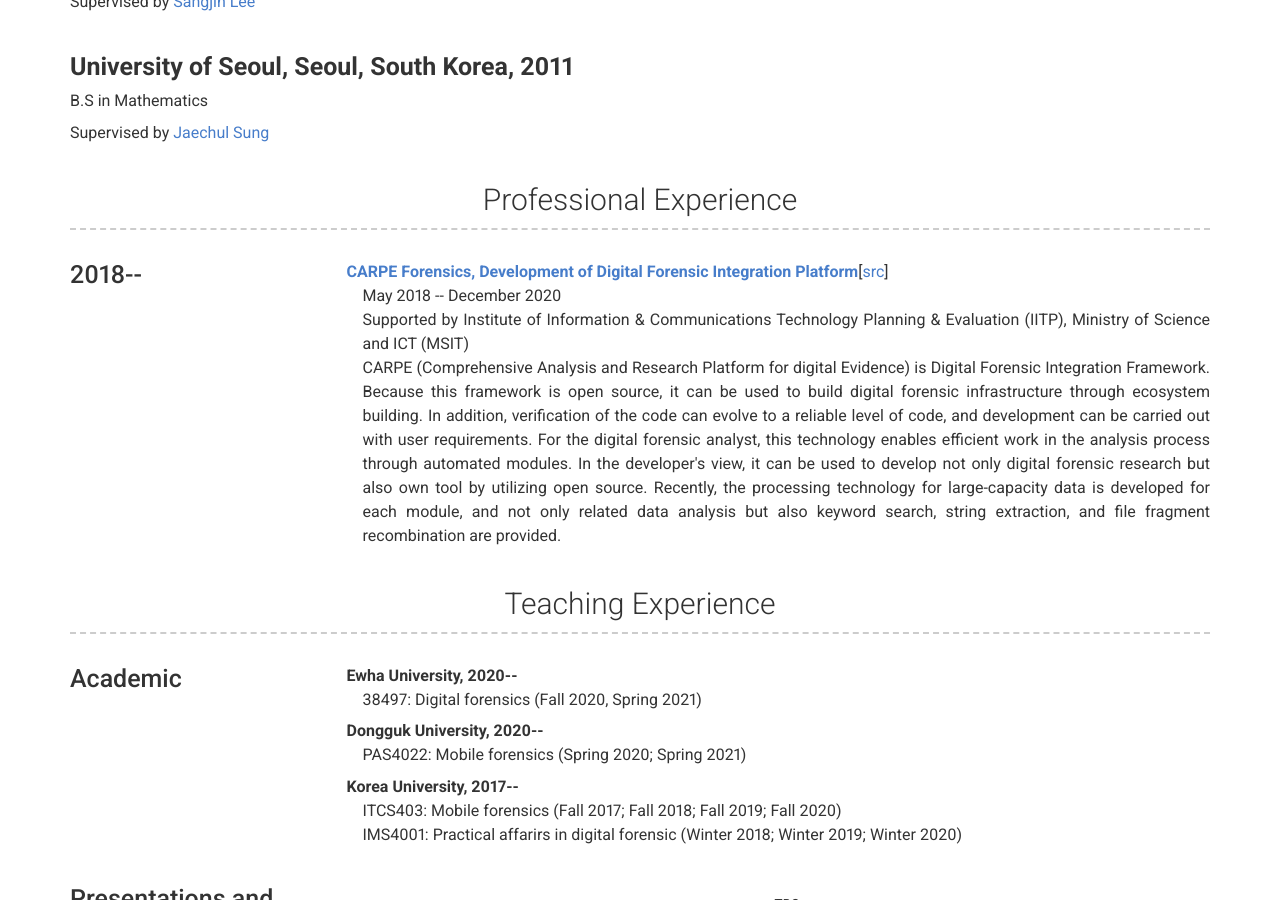
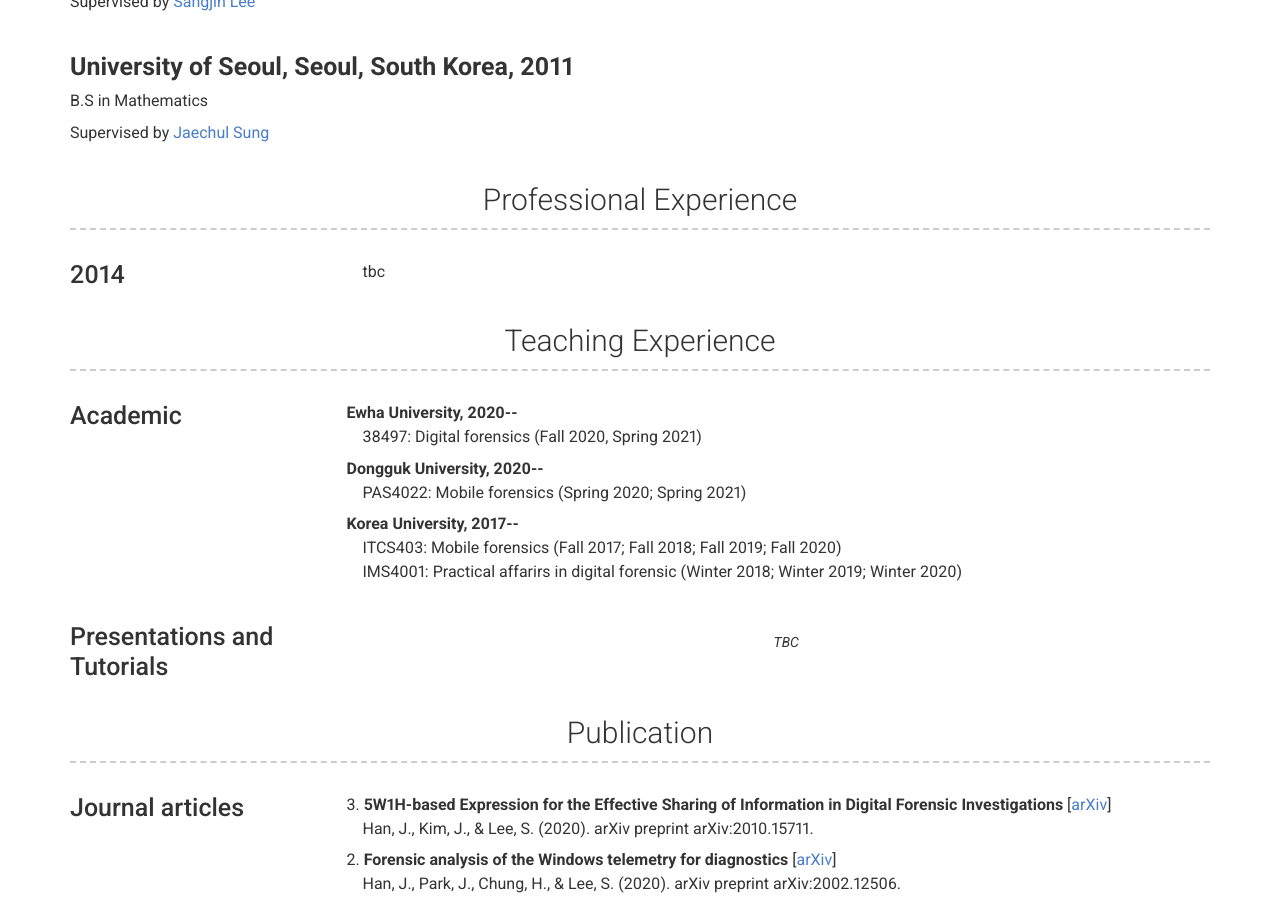
Before and after one commit to JaehyeokHan/jaehyeokhan.github.io, a Jekyll site: the page built from index.md, in a window 1280 px wide and 900 px high, scrolled down 826 px. Built offline with Jekyll 4.4.1, drawn with Linux system fonts in a browser that asks for light colours; nearby versions of some CDN libraries.

Commit message:
Update _config.yml

```diff
--- a/_config.yml
+++ b/_config.yml
@@ -91,7 +91,7 @@ content:
     layout: list # Type of content section (list/text/text2)
     content:
       - layout: left
-        title: 2018--
+        title: 2018
         #link:
         #link_text:
         #additional_links:
@@ -101,6 +101,10 @@ content:
         #quote: >
         description: | # this will include new lines to allow paragraphs
           <p style="text-indent: -1em;"><b><A href = "http://carpeforensics.org/" target = "top">CARPE Forensics, Development of Digital Forensic Integration Platform</A></b>[<A href = "http://carpeforensics.org/" target = "top">src</A>]<br>May 2018 -- December 2020<br>Supported by Institute of Information & Communications Technology Planning & Evaluation (IITP), Ministry of Science and ICT (MSIT)<br>CARPE (Comprehensive Analysis and Research Platform for digital Evidence) is Digital Forensic Integration Framework. Because this framework is open source, it can be used to build digital forensic infrastructure through ecosystem building. In addition, verification of the code can evolve to a reliable level of code, and development can be carried out with user requirements. For the digital forensic analyst, this technology enables efficient work in the analysis process through automated modules. In the developer's view, it can be used to develop not only digital forensic research but also own tool by utilizing open source. Recently, the processing technology for large-capacity data is developed for each module, and not only related data analysis but also keyword search, string extraction, and file fragment recombination are provided.</p>
+
+        title: 2014
+        description: | # this will include new lines to allow paragraphs
+          <p>tbc</p>
 
   - title: Teaching Experience
     layout: list
```
